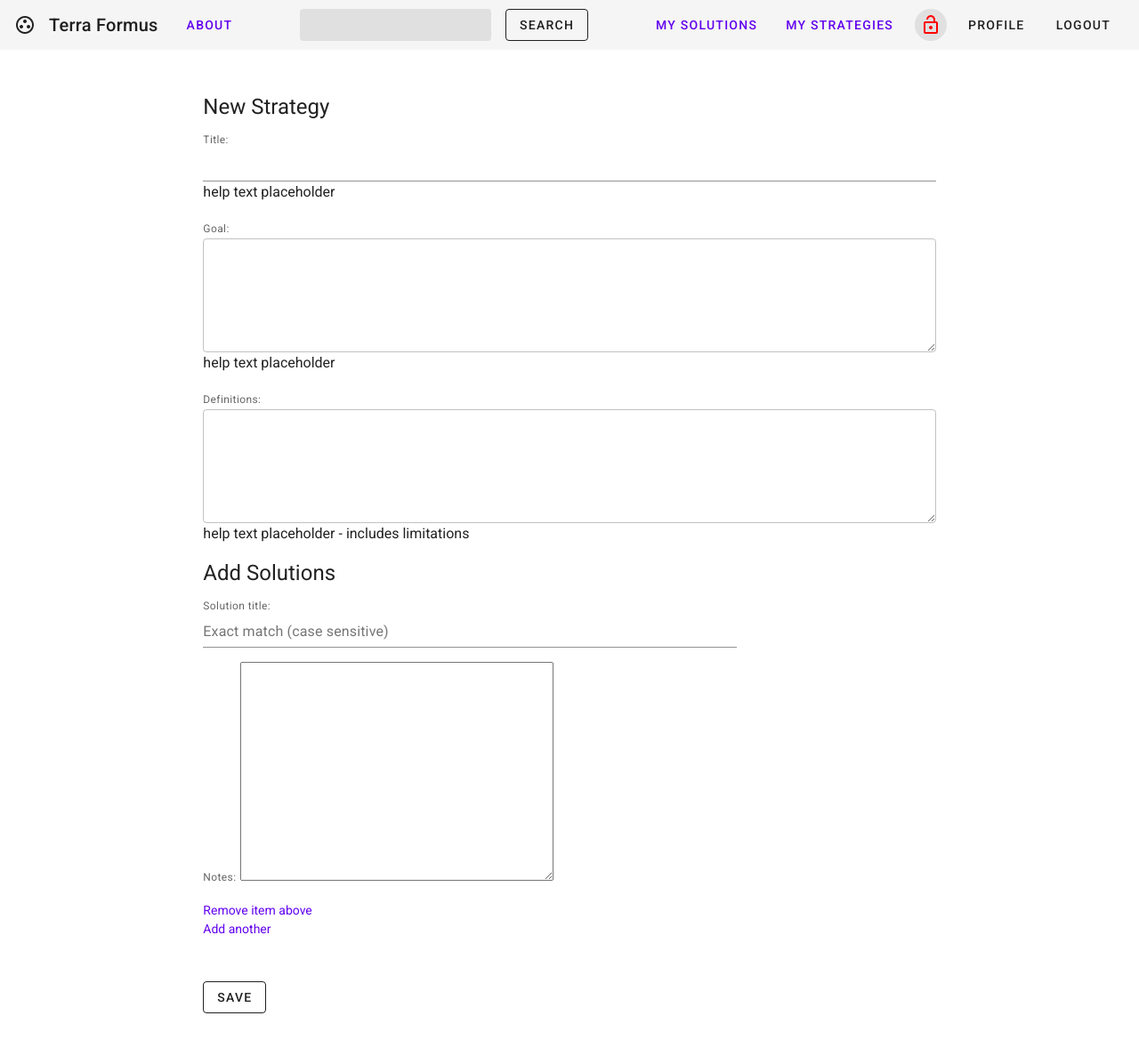
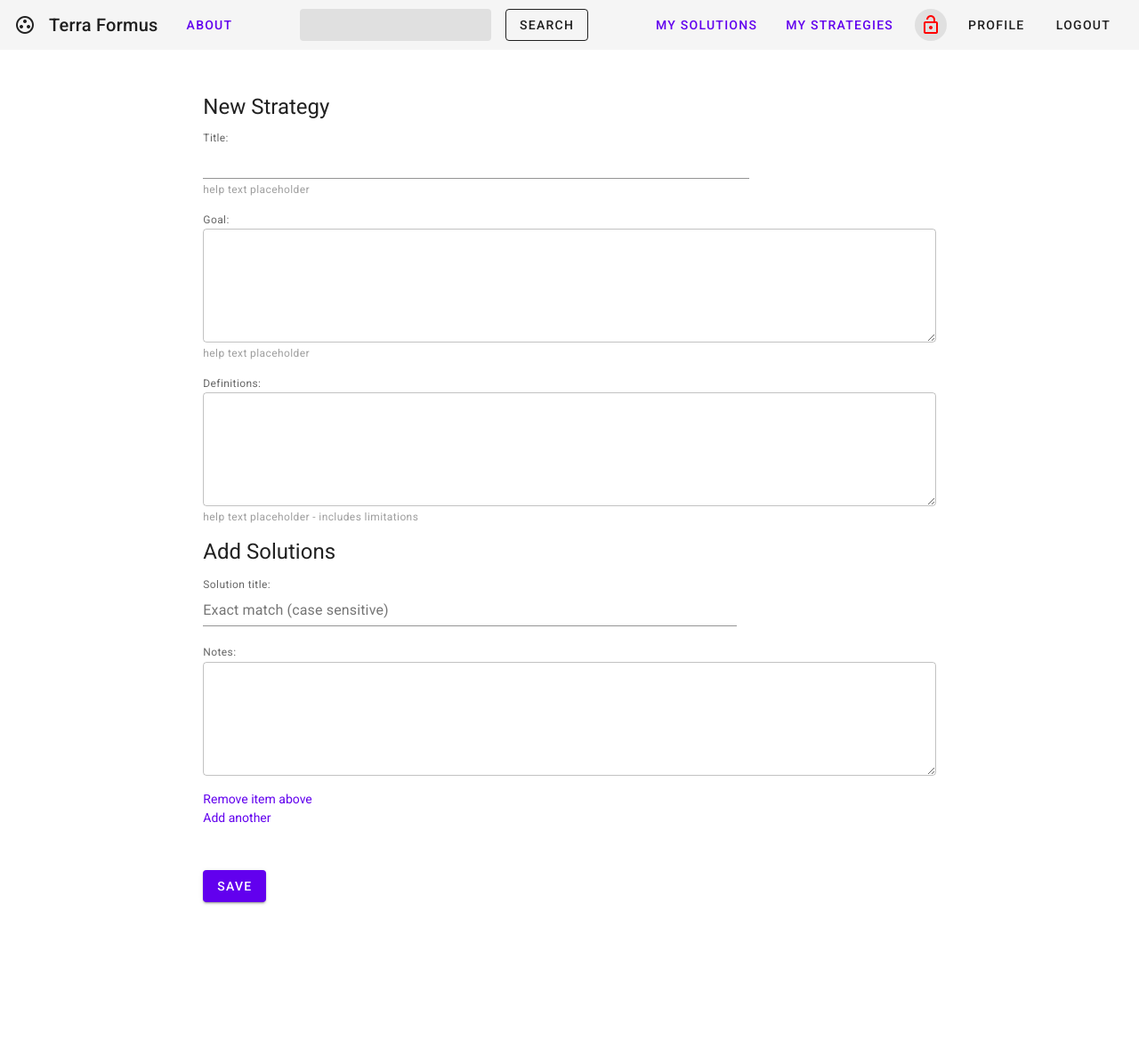
Before and after one commit to idetra/terraformus, a Django app: page /create_strategy/ in a window 1280 px wide. Shown: the whole page at 89% size. After the commit the page ends 1017 px from the top, so only its background shows below. Run offline with Django 3.2, Linux system fonts and the light colour scheme; the visitor is signed in with stand-in values (Sample User, id 1); some libraries are stand-ins or nearby versions.

Commit message:
finished developing all forms

```diff
--- a/terraformus/core/forms.py
+++ b/terraformus/core/forms.py
@@ -98,7 +98,7 @@
         attrs={'class': 'form-control custom-reference-width',
                'placeholder': 'Exact match (case sensitive)'}),
         max_length=255, required=False)
-    notes = forms.CharField(widget=forms.Textarea, required=False)
+    notes = forms.CharField(widget=forms.Textarea(attrs={'class': 'form-control', 'rows': 4}), required=False)
 
     def clean_solution_title(self):
         solution_title = self.cleaned_data.get('solution_title')
--- a/terraformus/core/templates/solution/edit_solution.html
+++ b/terraformus/core/templates/solution/edit_solution.html
@@ -13,8 +13,6 @@
             <form method="post" action="">
 
                 {% csrf_token %}
-{#                {{ field.errors }}#}
-{#                {{ form.as_p }}#}
 
                 <div class="form-row">
                     <div class="form-group col-md-9">
--- a/terraformus/core/templates/strategy/create_strategy.html
+++ b/terraformus/core/templates/strategy/create_strategy.html
@@ -11,7 +11,45 @@
             <form method="post" action="">
                 {% csrf_token %}
                 {{ field.errors }}
-                {{ form.as_p }}
+
+                <div class="form-row">
+                    <div class="form-group col-md-9">
+                        {{ form.title.label_tag }}
+                        {{ form.title }}
+                        <small class="form-text text-muted">{{ form.title.help_text }}</small>
+                        {% if form.title.errors %}
+                            <div class="alert alert-danger" role="alert">
+                                {{ form.title.errors }}
+                            </div>
+                        {% endif %}
+                    </div>
+                </div>
+
+                <div class="form-row">
+                    <div class="form-group col-md-12">
+                        {{ form.goal.label_tag }}
+                        {{ form.goal }}
+                        <small class="form-text text-muted">{{ form.goal.help_text }}</small>
+                        {% if form.goal.errors %}
+                            <div class="alert alert-danger" role="alert">
+                                {{ form.goal.errors }}
+                            </div>
+                        {% endif %}
+                    </div>
+                </div>
+
+                <div class="form-row">
+                    <div class="form-group col-md-12">
+                        {{ form.definitions.label_tag }}
+                        {{ form.definitions }}
+                        <small class="form-text text-muted">{{ form.definitions.help_text }}</small>
+                        {% if form.definitions.errors %}
+                            <div class="alert alert-danger" role="alert">
+                                {{ form.definitions.errors }}
+                            </div>
+                        {% endif %}
+                    </div>
+                </div>
 
                 <h5>Add Solutions</h5>
 
@@ -23,7 +61,7 @@
 
                 {{ strategy_solution_formset.management_form }}
                 <div class="my-5"></div>
-                <button class="btn btn-outline-dark" type="submit">Save</button>
+                <button class="btn btn-primary" type="submit">Save</button>
             </form>
 
         </div>
```
Also changed, not shown: terraformus/core/templates/strategy/edit_strategy.html (+41 -2 lines).
